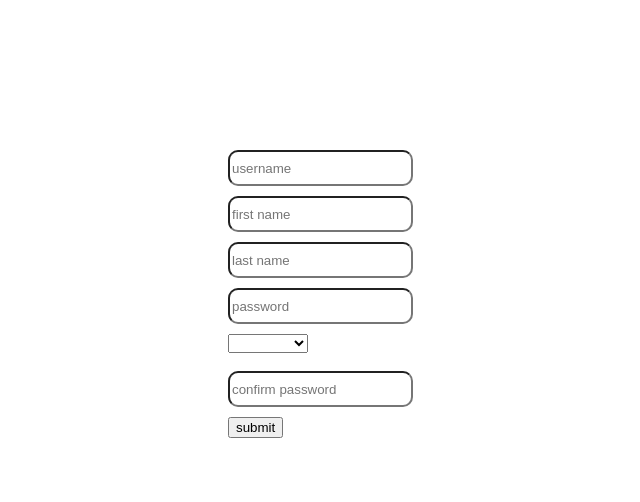
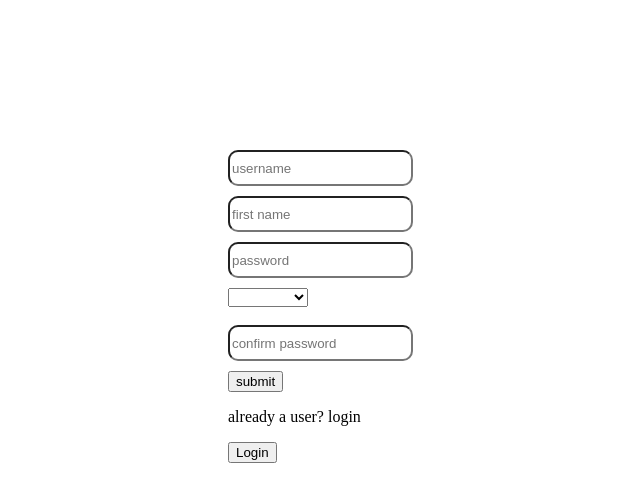
Before and after one commit to damnparth/SponSync, a Vue app in the folder frontend/: page /#/register in a window 1280 px wide. Shown: the top 502 px of the page, without its empty margins (280-920 px from the left). Built offline with nearby package versions, Linux system fonts and the light colour scheme.

Commit message:
auth completed

```diff
--- a/frontend/src/App.vue
+++ b/frontend/src/App.vue
@@ -8,11 +8,7 @@
 
 <style>
 #app {
-  font-family: Avenir, Helvetica, Arial, sans-serif;
-  -webkit-font-smoothing: antialiased;
-  -moz-osx-font-smoothing: grayscale;
-  text-align: center;
-  color: #2c3e50;
+
 }
 
 
--- a/frontend/src/views/Register.vue
+++ b/frontend/src/views/Register.vue
@@ -1,8 +1,8 @@
 <template>
+    <div>
     <form>
         <input type="text" placeholder="username" required v-model="username">
         <input type="text" placeholder="first name" required v-model="first_name">
-        <input type="text" placeholder="last name" required v-model="last_name">
 
 
 
@@ -17,7 +17,7 @@
 
 
 
-        <select name="userType" id="userType" v-model="userType" required>
+        <select name="userType" id="userType" v-model="last_name" required>
             <option value="influencer" >influencer</option>
          <option value="sponsor">sponsor</option>
         </select>
@@ -28,13 +28,24 @@
 
         <button @click="validateForm">submit</button>
 
-        <p>{{ userType }}</p>
+        <p>{{ last_name }}</p>
+        <p>already a user? login</p>
+
+
 
 
 
 
 
     </form>
+
+    <button class="to-login">
+        <router-link to="/login" style="text-decoration: none; color: black;">Login</router-link>
+
+
+
+       </button>
+       </div>
 
 
 </template>
@@ -54,7 +65,7 @@ export default {
         password:'',
         first_name:'',
         last_name:'',
-        userType:'',
+
         confirm:'',
     }
   },
@@ -119,8 +130,16 @@ input{
 }
 button{
     cursor:pointer;
+
 }
 label{
     margin-right: 700px;
 }
+.to-login{
+    margin-left: 500px;
+    color: black;
+
+}
+
+
 </style>
```
Also changed, not shown: 2 other files (tests, documents, lock files or other folders).
